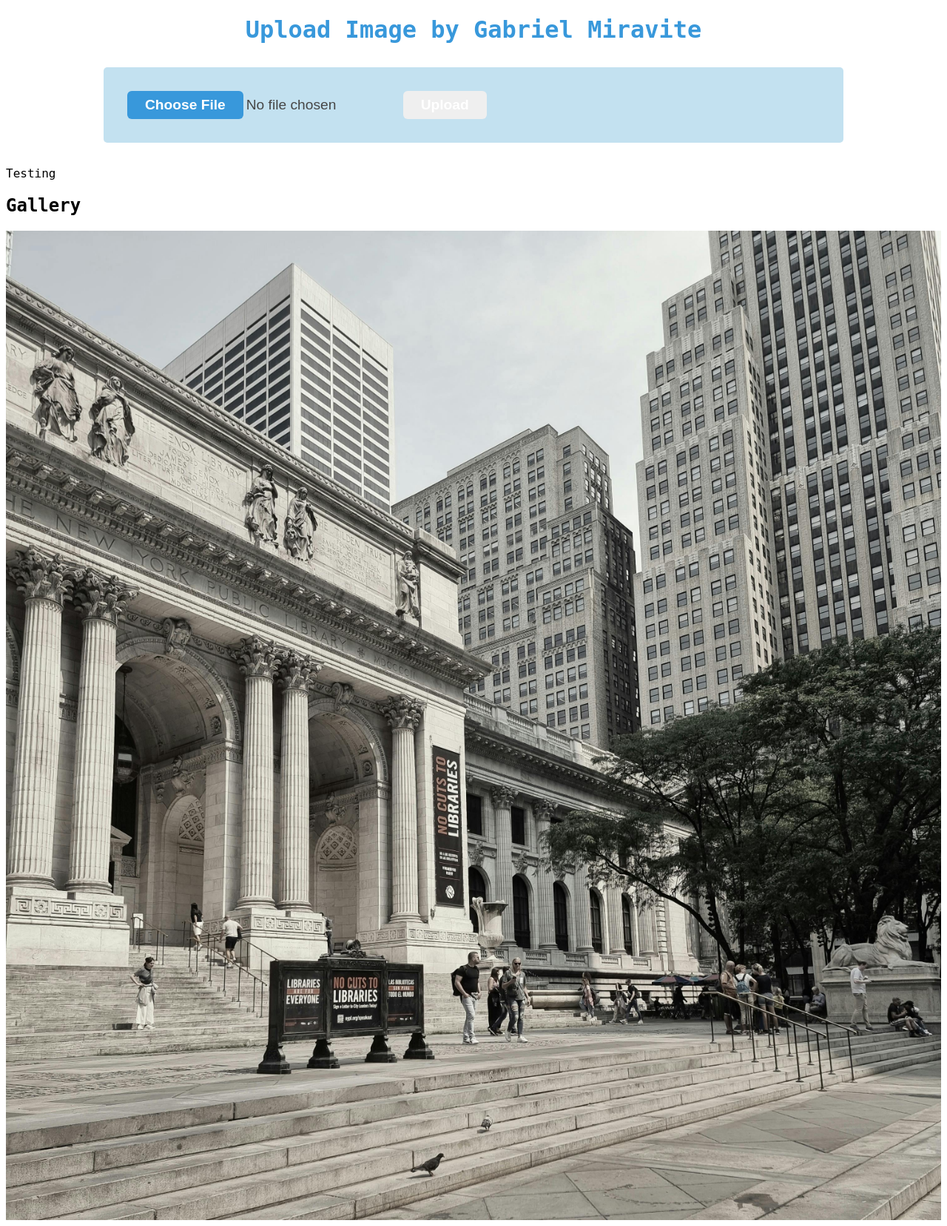
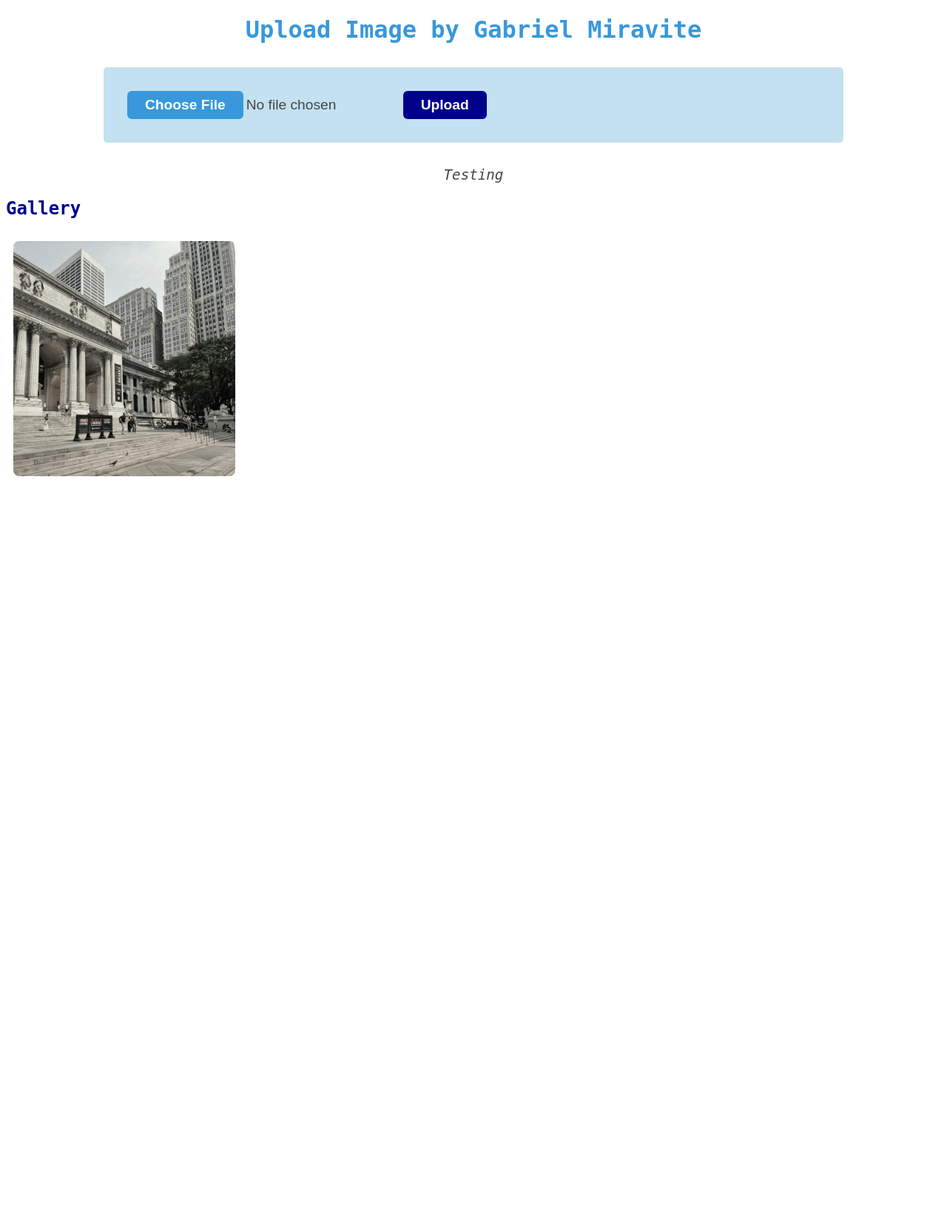
Before and after one commit to GMiraQCC/ET721_Spring_2026, a Flask app: page / in a window 1280 px wide. Shown: the whole page at 74% size. After the commit the page ends 644 px from the top, so only its background shows below. Run offline with Flask 3, Linux system fonts and the light colour scheme; data that the repository does not hold is empty.

Commit message:
Continue Lab 17

```diff
--- a/lab17/app.py
+++ b/lab17/app.py
@@ -49,6 +49,35 @@ def index():
     return render_template('index.html' , images = images)
 
 # ---------------------------------------------------
+# UPLOAD IMAGE
+# ---------------------------------------------------
+@app.route('/upload', methods = ["POST"])
+def upload_image():
+    if 'image' not in request.files:
+        return jsonify({'error':'No file part'}), 400
+
+    file = request.files['image']
+
+    if file.filename =="":
+        return jsonify({'error':'No selected file'}), 400
+
+    if file and allowed_file(file.filename):
+        filename = secure_filename(file.filename)
+        filepath = os.path.join(app.config['UPLOAD_FOLDER'], filename)
+        file.save(filepath)
+
+        conn = get_db_connection()
+        cursor = conn.cursor()
+        cursor.execute("INSERT INTO images (filename) VALUES (%s)", (filename,))
+        conn.commit()
+        cursor.close()
+        conn.close()
+
+        return jsonify({'message': 'Image uploaded successfully!'})
+
+    return jsonify({'error':'Invalid file type'}), 400
+
+# ---------------------------------------------------
 # RUN APP
 # ---------------------------------------------------
 if __name__ == '__main__':
--- a/lab17/static/imguploader_script.js
+++ b/lab17/static/imguploader_script.js
@@ -0,0 +1,13 @@
+// upload image
+document.querySelector('#uploadForm').addEventListener('submit', function(e){
+    e.preventDefault()
+
+    const fileInput = document.querySelector('#imageInput')
+    const message = document.querySelector('#message')
+
+    if(!fileInput.files.length){
+        message.textContent = "Please select an image!"
+        message.style.color = 'red'
+        return ;
+    }
+})
--- a/lab17/static/imguploader_style.css
+++ b/lab17/static/imguploader_style.css
@@ -25,3 +25,24 @@ body{font-family: monospace, Helvetica, sans-serif;}
 #imageInput::file-selector-button{
     background-color: #3898db;
 }
+.btnupload{
+    background-color: darkblue;
+}
+#imageInput::file-selector-button:hover, .btnupload:hover{
+    background-color: crimson;
+}
+#message{
+    text-align: center;
+    font-size: 1.2rem;
+    color: #464646;
+    font-style: italic;
+}
+.subtitle{color: darkblue;}
+.gallery{display: flex; flex-wrap: wrap;}
+.card{
+    margin: 10px;
+    text-align: center;
+    width: 300px;
+    overflow: hidden;
+    border-radius: 8px;
+}
--- a/lab17/templates/index.html
+++ b/lab17/templates/index.html
@@ -9,7 +9,7 @@
 <body>
     <h1 class="title">Upload Image by Gabriel Miravite</h1>
     <form id="uploadForm">
-        <input type="file" name="image" id="imageInput" required>
+        <input type="file" name="image" id="imageInput">
         <button type="submit" class="btnupload">Upload</button>
     </form>
 
```
